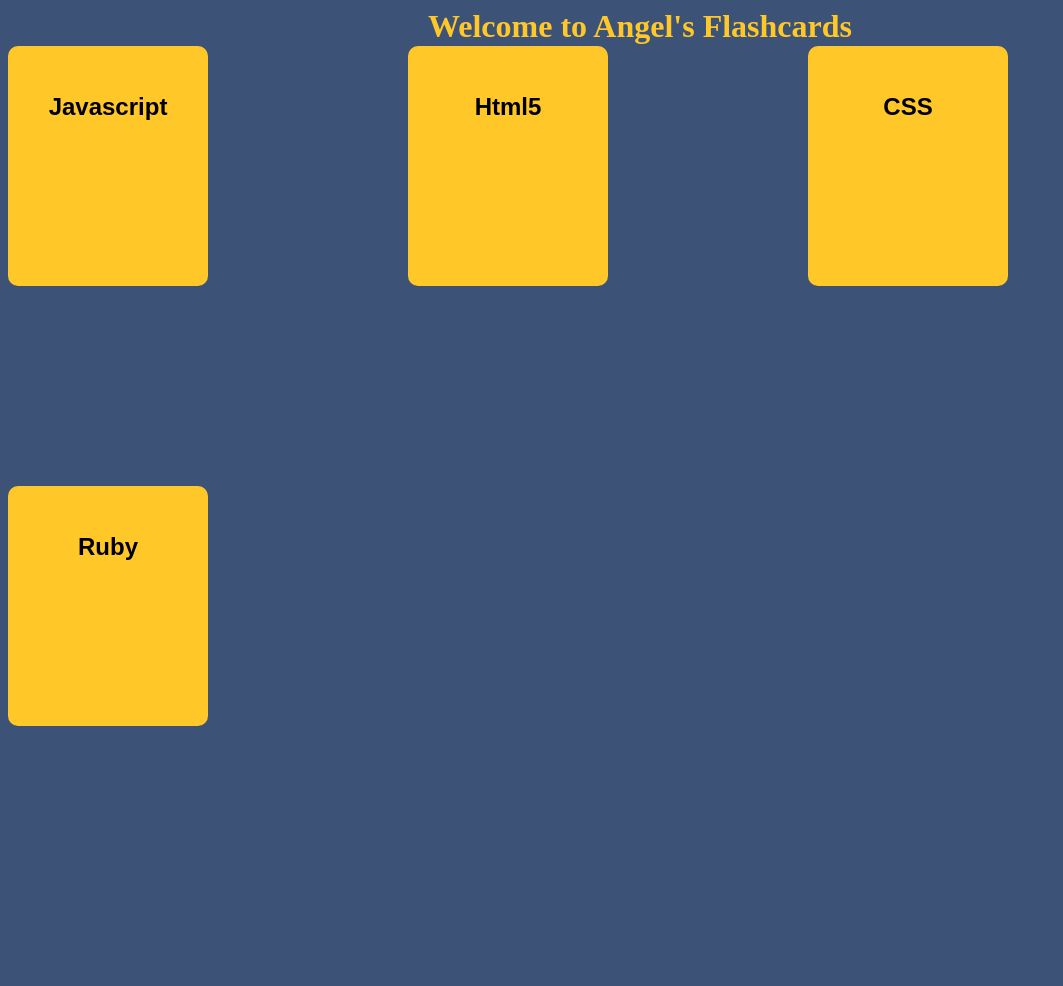
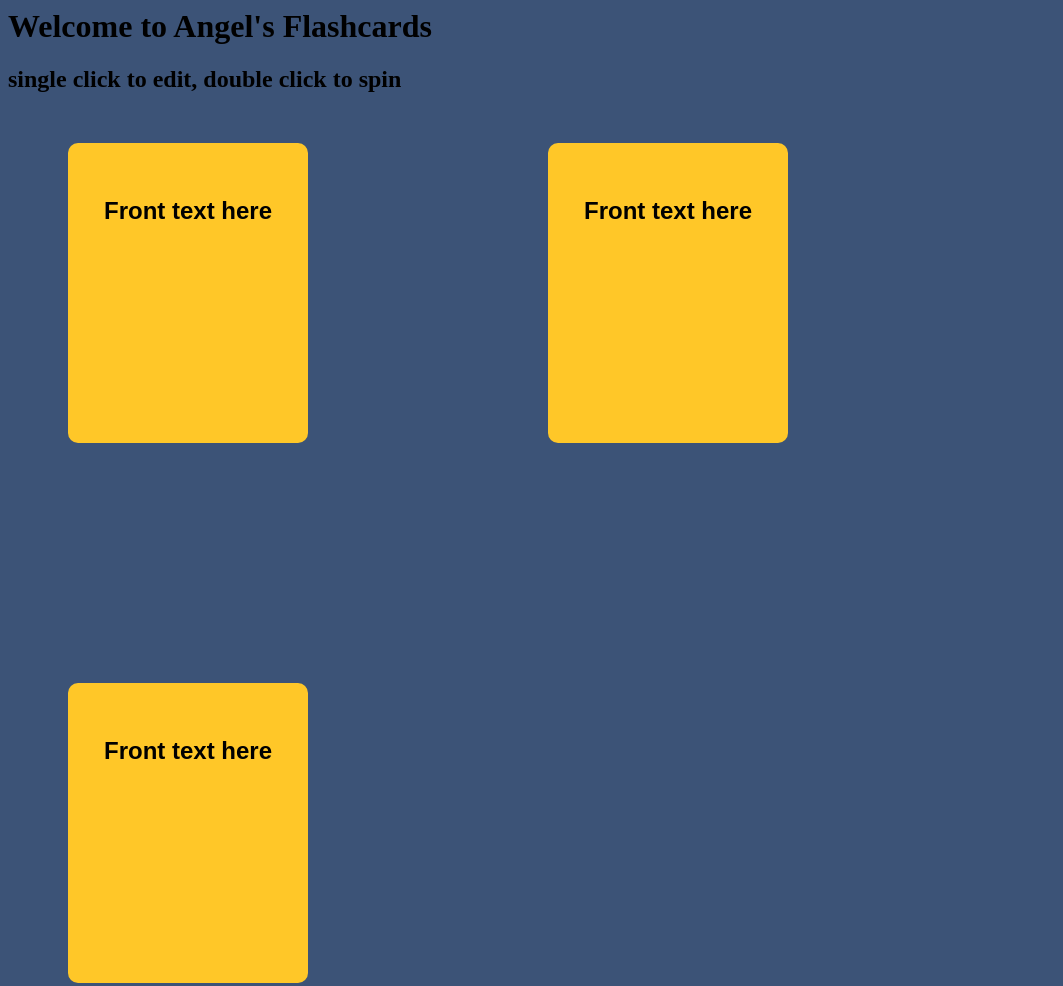
Before and after one commit to su8lim3kid/flash_cards, a plain HTML site: page flashcard/index.html in a window 1280 px wide. Shown: the whole page, without its empty margins (0-1063 px from the left). Before the commit the page ends 946 px from the top, so only its background shows below. Drawn offline with Linux system fonts and the light colour scheme.

Commit message:
second commit

```diff
--- a/flashcard/index.html
+++ b/flashcard/index.html
@@ -3,36 +3,33 @@
     <meta charset="utf-8" name="viewport" content="width=device-width, initial-scale = 1">
     <link rel="stylesheet"  href="stylesheet.css"/>
     <div class = "header"><h1> Welcome to Angel's Flashcards</h1>
+      <h2> single click to edit, double click to spin</h2>
+      </h2>
     </div>
 
   </head>
-
   <body>
-
-    <div class="maincontainer">
-      <div class ="thecard">
-        <div class ="thefront"><h1>Javascript</h1></div>
-           <div class = "theback"><h2>JavaScript can<br>update and change<br> both HTML and CSS</h2></div>
+		<div>
+			<div class="flip-container">
+				<div id="card" class="flipper">
+					<div class="front"><p id="myP" contenteditable="true">Front text here</p></strong></div>
+					<div class="back"><p id="myP" contenteditable="true">Back text here</p></strong></div>
 				</div>
 			</div>
-
-
-    <div class="maincontainer">
-        <div class ="thecard">
-            <div class ="thefront"><h1>Html5</h1></div>
-               <div class = "theback"><h1>Is A<br>Hyper Text<br>Markup Language.</h1></div>
+        </div>
+        <div>
+			<div class="flip-container">
+				<div id="card2" class="flipper">
+					<div class="front"><p id="myP" contenteditable="true">Front text here</p></strong></div>
+					<div class="back"><p id="myP" contenteditable="true">Back text here</p></strong></div>
 				</div>
 			</div>
-    <div class="maincontainer">
-        <div class ="thecard">
-           <div class ="thefront"><h1>CSS</h1></div>
-              <div class = "theback"><h1>Is A<br>Cascading<br>Style Sheet.</h1></div>
     </div>
+    <div class="flip-container">
+      <div id="card3" class="flipper">
+        <div class="front"><p id="myP" contenteditable="true">Front text here</p></strong></div>
+        <div class="back"><p id="myP" contenteditable="true">Back text here</p></strong></div>
       </div>
-      <div class="maincontainer">
-         <div class ="thecard">
-           <div class ="thefront"><h1>Ruby</h1></div>
-              <div class = "theback"><h1>Is A<br>Object Oriented<br>Language.</h1></div>
     </div>
   </div>
     </body>
--- a/flashcard/index.js
+++ b/flashcard/index.js
@@ -1,9 +1,34 @@
-var box = document.querySelector('.thecard');
+var card = document.getElementById('card');
 
-box.addEventListener("click",function(){
-    if (box.classList.contains('active')){
-        box.classList.remove('active');
-    } else{
-        box.classList.add('active')
-    }
+card.addEventListener('dblclick', function() {
+	if (!this.classList.contains('on')) {
+		this.classList.remove('off');
+		this.classList.add('on');
+	} else {
+		this.classList.remove('on');
+		this.classList.add('off');
+	}
 });
+var card = document.getElementById('card2');
+
+card.addEventListener('dblclick', function() {
+	if (!this.classList.contains('on')) {
+		this.classList.remove('off');
+		this.classList.add('on');
+	} else {
+		this.classList.remove('on');
+		this.classList.add('off');
+	}
+});
+
+var card = document.getElementById('card3');
+
+card.addEventListener('dblclick', function() {
+	if (!this.classList.contains('on')) {
+		this.classList.remove('off');
+		this.classList.add('on');
+	} else {
+		this.classList.remove('on');
+		this.classList.add('off');
+	}
+});
--- a/flashcard/stylesheet.css
+++ b/flashcard/stylesheet.css
@@ -1,40 +1,47 @@
-body{
-    background: #3C5377;
+body {
+	background: #3C5377;
 }
 
-.maincontainer{
-
-    width: 200px;
+.flip-container {
+	width: 180px;
     height: 240px;
     background: none;
-    margin: 100px;
+    margin: 150px;
     float: left;
     top: 50%;
     left: 50%;
     transform: translate(-50%, -50%);
-
 }
 
-.thecard{
-    position: relative;
+.flipper {
+	position: relative;
     top: 0;
     left: 0;
     width: 100%;
     height: 100%;
     border-radius: 10px;
     transform-style: preserve-3d;
-    transition: all 0.6s ease;
+    transition: all 1s ease;
+}
 
+.on {
+    transform: rotateY(-180deg);
+}
 
-  }
+.off {
+    transform: rotateY(0deg);
+}
 
-.thecard.active{
-    transform:rotateY(180deg);
+.front, .back {
+    font-family: 'zilla slab', sans-serif;
+    padding: 30px;
+    font-weight: bold;
+    font-size: 24px;
+    text-align: center;
+}
 
-
-}
-.thefront{
-    position: absolute;
+.front {
+	position: absolute;
     top: 0;
     left: 0;
     width: 100%;
@@ -45,8 +52,9 @@ body{
     background: #ffc728;
     color: #000;
 }
-.theback{
-    position: absolute;
+
+.flip-container .back {
+	position: absolute;
     top: 0;
     left: 0;
     width: 100%;
@@ -59,24 +67,3 @@ body{
     text-align: center;
     transform: rotateY(180deg);
 }
-
-.thefront h1, .theback h1{
-    font-family: 'zilla slab', sans-serif;
-    padding: 30px;
-    font-weight: bold;
-    font-size: 24px;
-    text-align: center;
-}
-
-.thefront p, .theback p{
-    font-family: 'zilla slab', sans-serif;
-    padding: 30px;
-    font-weight: normal;
-    font-size: 12px;
-    text-align: center;
-  }
-
-  .header{
-      text-align: center;
-      color: #ffc728;
-  }
```
Lines whose indentation alone changed are shown as unchanged.
